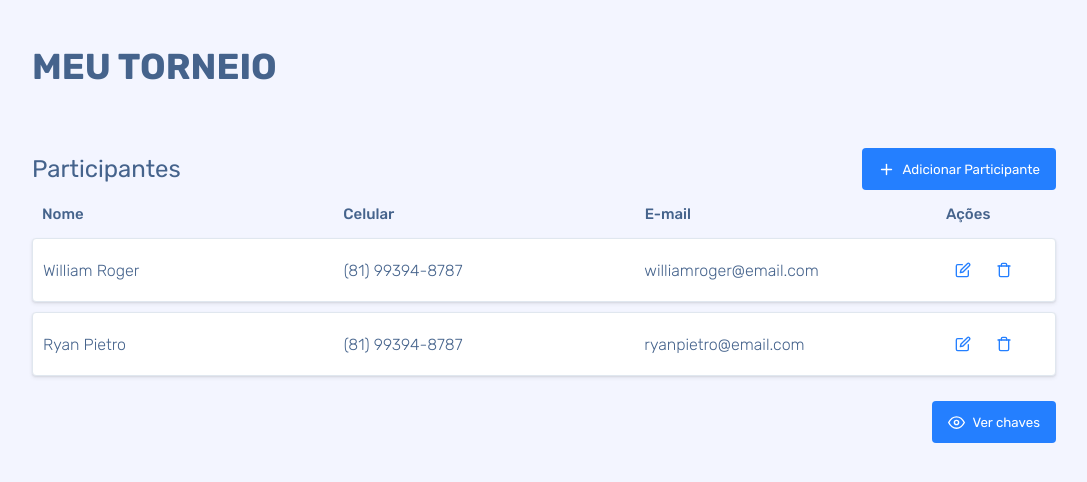
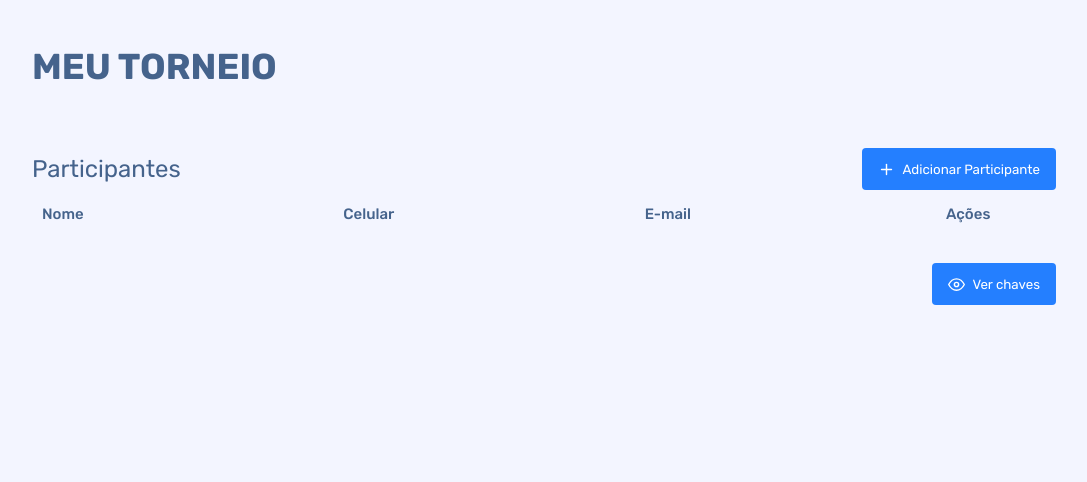
Before and after one commit to williamroger/appgame-react, a React (Create React App) app: page / in a window 1280 px wide. Shown: the top 482 px of the page, without its empty margins (96-1183 px from the left). Built offline with nearby package versions, Linux system fonts and the light colour scheme.

Commit message:
Removed component Form and add Form in Dashboard

```diff
--- a/src/components/Form/index.tsx
+++ /dev/null
@@ -1,96 +0,0 @@
-import React from 'react';
-import { useForm, Controller } from 'react-hook-form';
-import InputMask from 'react-input-mask';
-import { yupResolver } from '@hookform/resolvers/yup';
-import * as yup from 'yup';
-
-import { FiX, FiCheck } from 'react-icons/fi';
-
-import { Container, FormBody, FormFooter } from './styles';
-
-import Button from '../Button';
-
-interface FormProps {
-  onClose: () => void;
-}
-
-type Input = {
-  name: string;
-  phone: string;
-  email: string;
-}
-
-// eslint-disable-next-line no-useless-escape
-const phoneRegex = /^\([1-9]{2}\) (?:[2-8]|9[1-9])[0-9]{3}\-[0-9]{4}$/;
-const nameRegex = /[A-z]/;
-
-const ParticipantSchema = yup.object().shape({
-  name: yup.string()
-    .required('O campo Nome completo é obrigatório.')
-    .min(3, 'O Nome deve ter no minímo 3 caracteres')
-    .matches(nameRegex, 'Não é permitido números no nome.'),
-  phone: yup.string()
-    .required('O campo Celular é obrigatório.')
-    .matches(phoneRegex, 'Informe um Número válido.'),
-  email: yup.string()
-    .required('O campo E-mail é obrigatório.')
-    .email('Informe um E-mail válido.'),
-});
-
-const Form: React.FC<FormProps> = ({ onClose, ...rest }) => {
-  const { register, handleSubmit, control, errors } = useForm<Input>({
-    resolver: yupResolver(ParticipantSchema)
-  });
-
-  const onSubmit = (data: any) => console.log(data);
-
-  return (
-    <Container onSubmit={handleSubmit(onSubmit)}>
-      <FormBody>
-        <span>
-          <label htmlFor="name">Nome completo</label>
-          <input
-            id="name"
-            name="name"
-            ref={register({ required: true, minLength: 3, pattern: /^[A-Za-z]+$/i })}
-            placeholder="Nome do Participante" />
-          {errors.name && <small>{errors.name.message}</small>}
-        </span>
-        <span>
-          <label htmlFor="phone">Celular</label>
-          <Controller
-            as={InputMask}
-            control={control}
-            defaultValue={''}
-            rules={{ required: true }}
-            mask="(99) 99999-9999"
-            name="phone"
-            placeholder="(xx) xxxxx-xxxx"
-          />
-          {errors.phone && <small>{errors.phone.message}</small>}
-        </span>
-        <span>
-          <label htmlFor="email">E-mail</label>
-          <input
-            id="email"
-            name="email"
-            ref={register({ required: true })}
-            placeholder="participante@email.com" />
-          {errors.email && <small>{errors.email.message}</small>}
-        </span>
-      </FormBody>
-      <FormFooter>
-        <Button size="large" ghost={true} onClick={onClose} >
-          <FiX size={17} />
-            Fechar
-          </Button>
-        <Button size="large" type="submit">
-          <FiCheck size={17} />
-            Salvar
-          </Button>
-      </FormFooter>
-    </Container>
-  );
-}
-
-export default Form;
--- a/src/components/Form/styles.ts
+++ /dev/null
@@ -1,58 +0,0 @@
-import styled from 'styled-components';
-
-export const Container = styled.form`
-  display: flex;
-  flex-direction: column;
-  color: #45638c;
-
-  span {
-    display: flex;
-    flex-direction: column;
-
-    & + span {
-      margin-top: 16px;
-    }
-
-    label {
-      font-size: 15px;
-    }
-
-    input {
-      color: #45638c;
-      font-size: 16px;
-      padding: 10px;
-      border: 1px solid #e0e7ef;
-      border-radius: 4px;
-      transition: all 0.3s ease-in-out;
-
-      &:focus {
-        border-color: #45638c;
-      }
-
-      &::placeholder {
-        color: #c3cad2;
-      }
-    }
-
-    small {
-      color: #ff6b6b;
-      margin-top: 5px;
-    }
-  }
-`;
-
-export const FormBody = styled.div`
-  padding: 24px 16px;
-`;
-
-export const FormFooter = styled.div`
-  display: flex;
-  align-items: center;
-  justify-content: flex-end;
-  padding: 16px;
-  border-top: 1px solid #e0e7ef;
-
-  button + button {
-    margin-left: 15px;
-  }
-`;
--- a/src/pages/Dashboard/index.tsx
+++ b/src/pages/Dashboard/index.tsx
@@ -1,11 +1,14 @@
-import React, { useState } from 'react';
+import React, { useState, useEffect } from 'react';
 import { Link } from 'react-router-dom';
+import { useForm, Controller } from 'react-hook-form';
+import InputMask from 'react-input-mask';
+import { yupResolver } from '@hookform/resolvers/yup';
+import * as yup from 'yup';
 
-import { FiPlus, FiEdit, FiTrash, FiEye } from 'react-icons/fi';
+import { FiPlus, FiEdit, FiTrash, FiEye, FiX, FiCheck } from 'react-icons/fi';
 
 import Button from '../../components/Button';
 import Modal from '../../components/Modal';
-import Form from '../../components/Form';
 
 import {
   Container,
@@ -15,12 +18,61 @@ import {
   HeaderList,
   List,
   ListItem,
-  FooterList
+  FooterList,
+  Form,
+  FormBody,
+  FormFooter,
 } from './styles';
+
+interface Participant {
+  name: string;
+  phone: string;
+  email: string;
+}
+
+type Input = {
+  name: string;
+  phone: string;
+  email: string;
+}
+
+// eslint-disable-next-line no-useless-escape
+const phoneRegex = /^\([1-9]{2}\) (?:[2-8]|9[1-9])[0-9]{3}\-[0-9]{4}$/;
+const nameRegex = /[A-z]/;
+
+const ParticipantSchema = yup.object().shape({
+  name: yup.string()
+    .required('O campo Nome completo é obrigatório.')
+    .min(3, 'O Nome deve ter no minímo 3 caracteres')
+    .matches(nameRegex, 'Não é permitido números no nome.'),
+  phone: yup.string()
+    .required('O campo Celular é obrigatório.')
+    .matches(phoneRegex, 'Informe um Número válido.'),
+  email: yup.string()
+    .required('O campo E-mail é obrigatório.')
+    .email('Informe um E-mail válido.'),
+});
 
 const Dashboard: React.FC = () => {
   const [isOpenModal, setIsOpenModal] = useState(false);
   const [titleModal, setTitleModa] = useState('');
+  const { register, handleSubmit, control, errors, reset } = useForm<Input>({
+    resolver: yupResolver(ParticipantSchema)
+  });
+  const [participants, setParticipants] = useState<Participant[]>(() => {
+    const storageParticipantes = localStorage.getItem('@AppGameReact:participants');
+
+    if (storageParticipantes) {
+      return JSON.parse(storageParticipantes);
+    }
+
+    return [];
+  });
+
+  useEffect(() => {
+    localStorage.setItem('@AppGameReact:participants', JSON.stringify(participants));
+  }, [participants]);
+
 
   function handleShowModal(event: any) {
     const idButton = event.target.attributes.id ? event.target.attributes.id.nodeValue : null;
@@ -35,7 +87,16 @@ const Dashboard: React.FC = () => {
   }
 
   function handleHideModal() {
+    reset();
     setIsOpenModal((prevState) => !prevState);
+  }
+
+  function handleFormSubmit(data: any) {
+    try {
+      setParticipants([...participants, data]);
+    } catch (error) {
+      console.log(error);
+    }
   }
 
   return (
@@ -71,15 +132,16 @@ const Dashboard: React.FC = () => {
         </span>
         </HeaderList>
         <List>
-          <ListItem>
+          {participants.map((participant, index) => (
+            <ListItem key={index}>
               <span>
-              William Roger
+                {participant.name}
               </span>
               <span>
-              (81) 99394-8787
+                {participant.phone}
               </span>
               <span>
-              williamroger@email.com
+                {participant.email}
               </span>
               <span>
                 <Button
@@ -93,28 +155,7 @@ const Dashboard: React.FC = () => {
                 </Button>
               </span>
             </ListItem>
-          <ListItem>
-            <span>
-              Ryan Pietro
-          </span>
-            <span>
-              (81) 99394-8787
-          </span>
-            <span>
-              ryanpietro@email.com
-          </span>
-            <span>
-              <Button
-                size="small"
-                onClick={(event) => handleShowModal(event)}
-              >
-                <FiEdit size={16} />
-              </Button>
-              <Button size="small">
-                <FiTrash size={16} />
-              </Button>
-            </span>
-          </ListItem>
+          ))}
         </List>
         <FooterList>
           <Link to="/keys">
@@ -131,7 +172,51 @@ const Dashboard: React.FC = () => {
         isOpen={isOpenModal}
         onClose={handleHideModal}
       >
-        <Form onClose={handleHideModal} />
+        <Form onSubmit={handleSubmit(handleFormSubmit)}>
+          <FormBody>
+            <span>
+              <label htmlFor="name">Nome completo</label>
+              <input
+                id="name"
+                name="name"
+                ref={register({ required: true, minLength: 3, pattern: /^[A-Za-z]+$/i })}
+                placeholder="Nome do Participante" />
+              {errors.name && <small>{errors.name.message}</small>}
+            </span>
+            <span>
+              <label htmlFor="phone">Celular</label>
+              <Controller
+                as={InputMask}
+                control={control}
+                defaultValue={''}
+                rules={{ required: true }}
+                mask="(99) 99999-9999"
+                name="phone"
+                placeholder="(xx) xxxxx-xxxx"
+              />
+              {errors.phone && <small>{errors.phone.message}</small>}
+            </span>
+            <span>
+              <label htmlFor="email">E-mail</label>
+              <input
+                id="email"
+                name="email"
+                ref={register({ required: true })}
+                placeholder="participante@email.com" />
+              {errors.email && <small>{errors.email.message}</small>}
+            </span>
+          </FormBody>
+          <FormFooter>
+            <Button size="large" ghost={true} onClick={handleHideModal} >
+              <FiX size={17} />
+            Fechar
+          </Button>
+            <Button size="large" type="submit">
+              <FiCheck size={17} />
+            Salvar
+          </Button>
+          </FormFooter>
+        </Form>
       </Modal>
     </>
   );
--- a/src/pages/Dashboard/styles.ts
+++ b/src/pages/Dashboard/styles.ts
@@ -93,3 +93,60 @@ export const FooterList = styled.div`
   display: flex;
   justify-content: flex-end;
 `;
+
+export const Form = styled.form`
+  display: flex;
+  flex-direction: column;
+  color: #45638c;
+
+  span {
+    display: flex;
+    flex-direction: column;
+
+    & + span {
+      margin-top: 16px;
+    }
+
+    label {
+      font-size: 15px;
+    }
+
+    input {
+      color: #45638c;
+      font-size: 16px;
+      padding: 10px;
+      border: 1px solid #e0e7ef;
+      border-radius: 4px;
+      transition: all 0.3s ease-in-out;
+
+      &:focus {
+        border-color: #45638c;
+      }
+
+      &::placeholder {
+        color: #c3cad2;
+      }
+    }
+
+    small {
+      color: #ff6b6b;
+      margin-top: 5px;
+    }
+  }
+`;
+
+export const FormBody = styled.div`
+  padding: 24px 16px;
+`;
+
+export const FormFooter = styled.div`
+  display: flex;
+  align-items: center;
+  justify-content: flex-end;
+  padding: 16px;
+  border-top: 1px solid #e0e7ef;
+
+  button + button {
+    margin-left: 15px;
+  }
+`;
```
Lines whose indentation alone changed are shown as unchanged.
